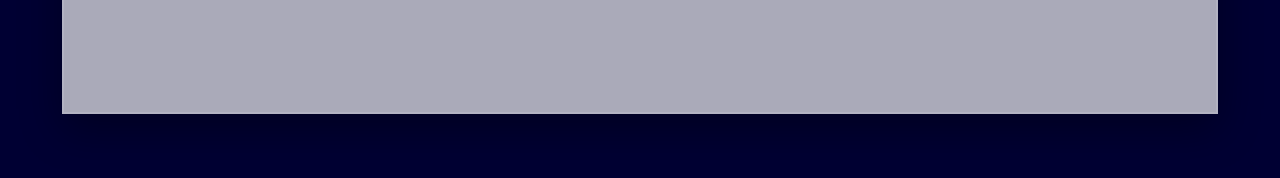
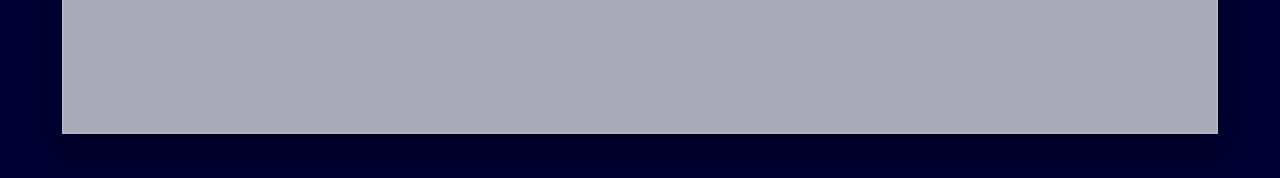
Before and after one commit to atul-chaturvedi/Prayatna_aboutUs, a plain HTML site: page index.html in a window 1280 px wide. Shown: the part 428-606 px from the top of the page. Drawn offline with Linux system fonts and the light colour scheme.

Commit message:
Update aboutus.css

```diff
--- a/aboutus.css
+++ b/aboutus.css
@@ -23,7 +23,7 @@ body{
 {
 	opacity:0.7;
 	width:90%;
-	height:420px;
+	height:440px;
     background-color:#f2f2f2;
 	margin:0 auto;
 	border : 2px solid #fff;
```
